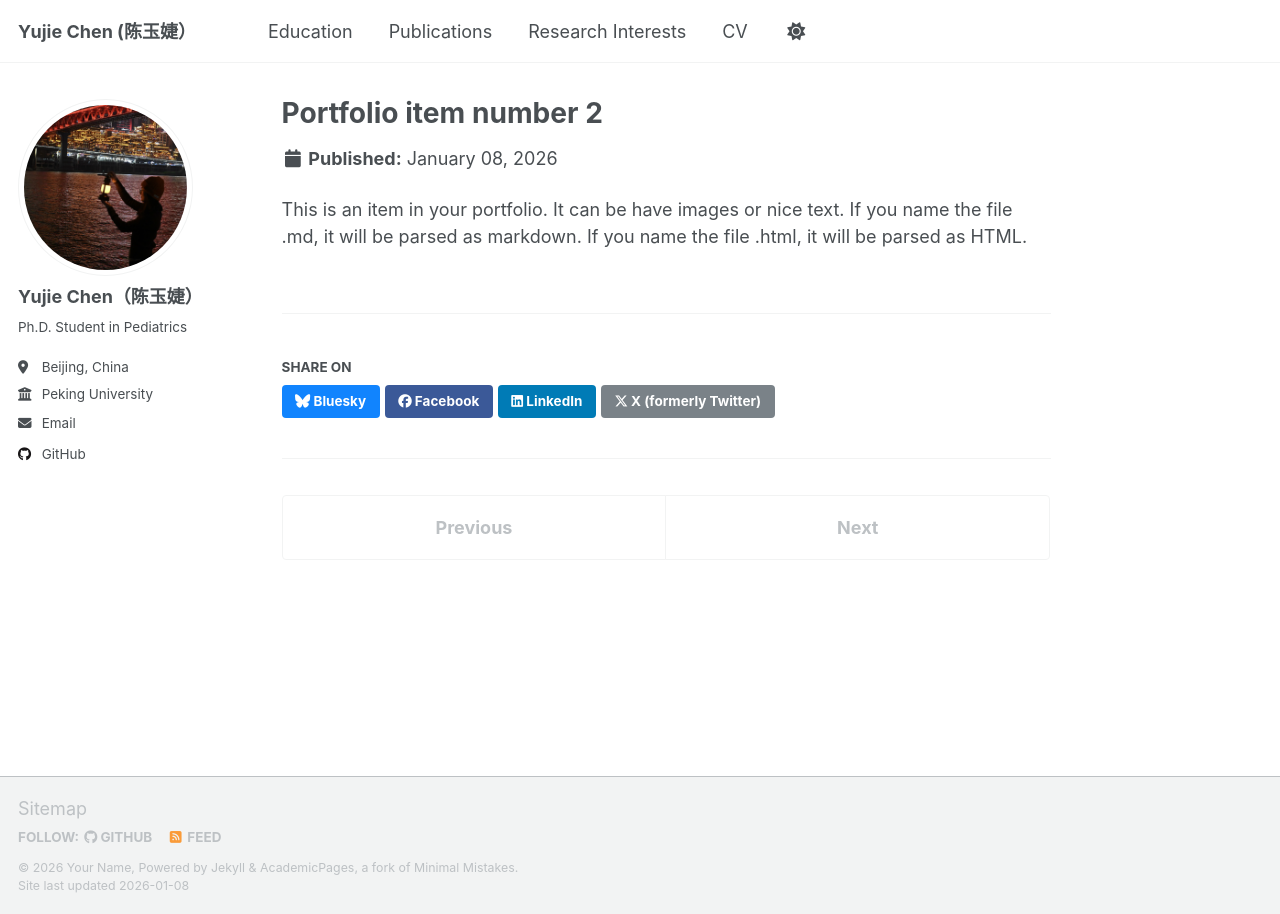
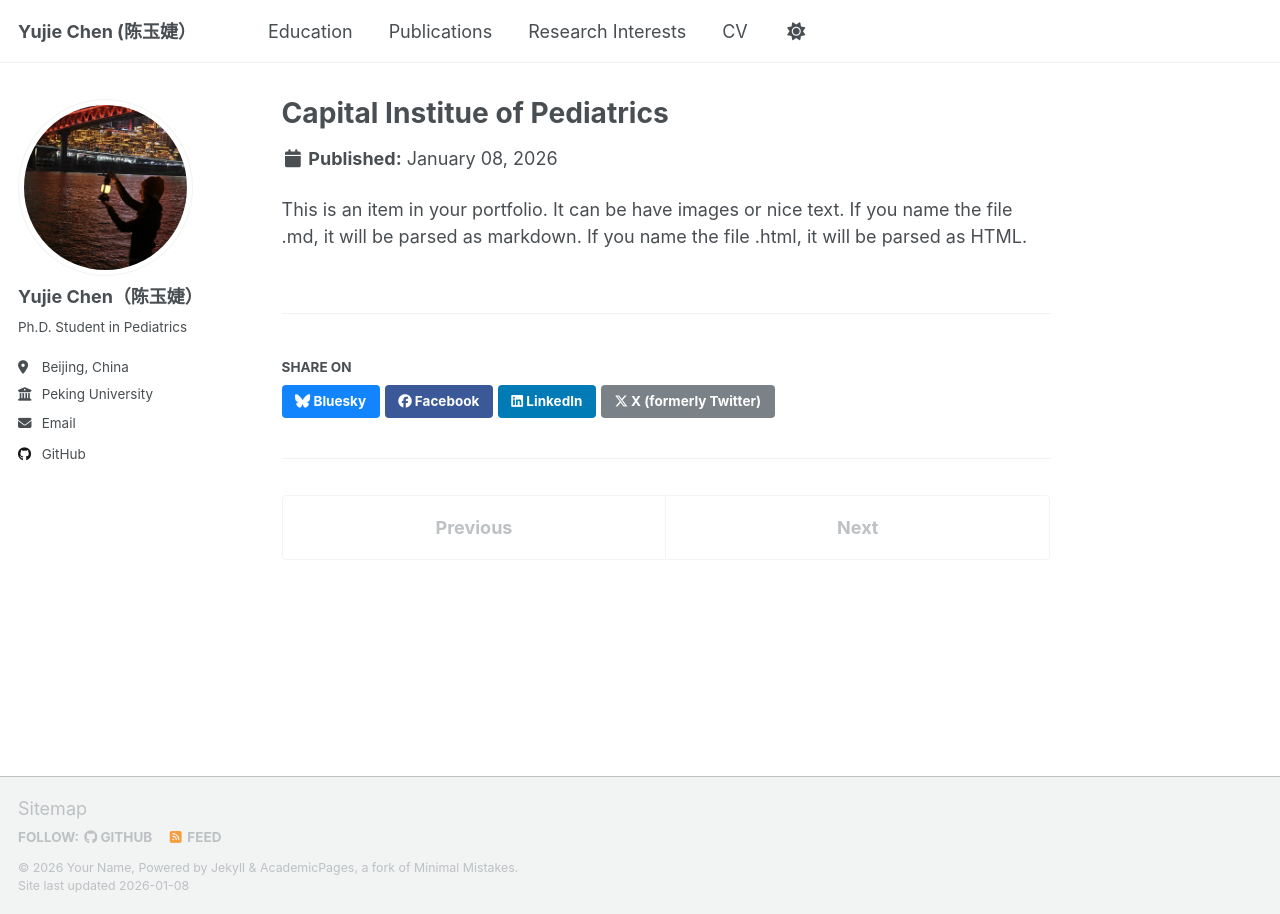
Before and after one commit to yujie7799/yujie7799.github.io, a Jekyll site: the page built from _portfolio/portfolio-2.html, in a window 1280 px wide. Built offline with Jekyll 4.4.1, drawn with Linux system fonts in a browser that asks for light colours; a script that is not in the unit is left out.

Commit message:
Update portfolio-2.html

```diff
--- a/_portfolio/portfolio-2.html
+++ b/_portfolio/portfolio-2.html
@@ -1,6 +1,6 @@
 ---
-title: "Portfolio item number 2"
-excerpt: "Short description of portfolio item number 2 <br/><img src='/images/500x300.png'>"
+title: "Capital Institue of Pediatrics"
+excerpt: "M.D. in Pediatrics, 2022.8-2025.6"
 collection: portfolio
 ---
 
```
